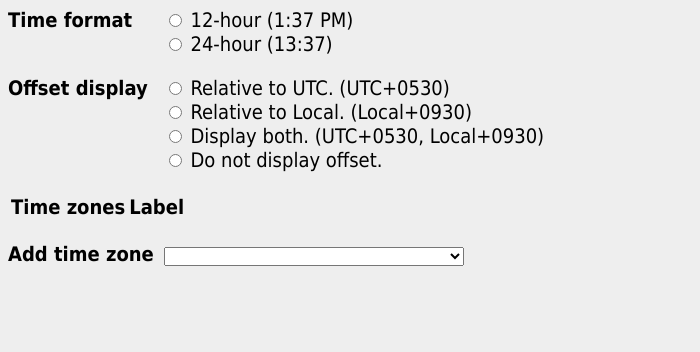
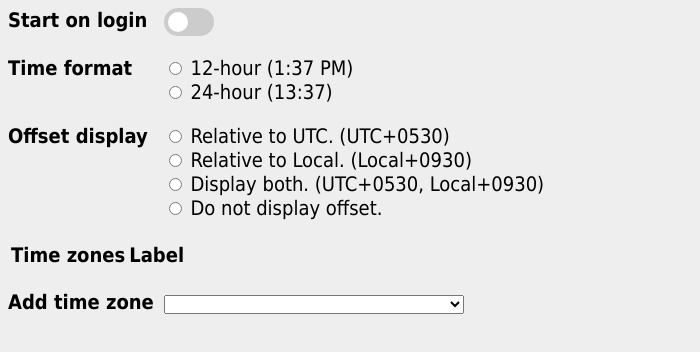
Before and after one commit to kiprobinson/everytime, an Electron app: page settings.html in a window 700 px wide. Drawn offline with Linux system fonts and the light colour scheme; no server answers.

Commit message:
implement autolaunch option

```diff
--- a/main.js
+++ b/main.js
@@ -121,6 +121,7 @@
   initSettingsWindow();
 
   ipc.on('config-updated', function(e, _config) {
+    config.autoLaunch = _config.autoLaunch;
     config.timeFormat = _config.timeFormat;
     config.offsetDisplay = _config.offsetDisplay;
     config.timezones = _config.timezones;
--- a/package.json
+++ b/package.json
@@ -13,6 +13,7 @@
     "node": ">=10.0.0"
   },
   "dependencies": {
+    "auto-launch": "^5.0.5",
     "moment-timezone": "^0.5.25"
   },
   "devDependencies": {
--- a/settings.html
+++ b/settings.html
@@ -33,11 +33,77 @@
     input[type=text], select {
       width: 300px;
     }
+
+    /* The switch - the box around the slider */
+    .switch {
+      position: relative;
+      display: inline-block;
+      width: 50px;
+      height: 28px;
+    }
+
+    /* Hide default HTML checkbox */
+    .switch input {
+      opacity: 0;
+      width: 0;
+      height: 0;
+    }
+
+    /* The slider */
+    .slider {
+      position: absolute;
+      cursor: pointer;
+      top: 0;
+      left: 0;
+      right: 0;
+      bottom: 0;
+      background-color: #ccc;
+      -webkit-transition: .4s;
+      transition: .4s;
+      border-radius: 28px;
+    }
+
+    .slider:before {
+      position: absolute;
+      content: "";
+      height: 20px;
+      width: 20px;
+      left: 4px;
+      bottom: 4px;
+      background-color: white;
+      -webkit-transition: .4s;
+      transition: .4s;
+      border-radius: 50%;
+    }
+
+    input:checked + .slider {
+      background-color: #2196F3;
+    }
+
+    input:focus + .slider {
+      box-shadow: 0 0 1px #2196F3;
+    }
+
+    input:checked + .slider:before {
+      -webkit-transform: translateX(20px);
+      -ms-transform: translateX(20px);
+      transform: translateX(20px);
+    }
   </style>
 </head>
 <body>
   <div class="optionRow">
-    <div class="optionLabel">Time format</div>
+    <div class="optionRow">
+    <div class="optionLabel">Start on login</div>
+    <div class="optionValues">
+      <label class="switch">
+        <input type="checkbox" id="autoLaunch" />
+        <span class="slider round"></span>
+      </label>
+    </div>
+  </div>
+
+  <div class="optionLabel">Time format</div>
     <div class="optionValues">
       <label><input type="radio" name="timeFormat" id="timeFormat_12" value="12" /> 12-hour (1:37 PM)</label>
       <label><input type="radio" name="timeFormat" id="timeFormat_24" value="24" /> 24-hour (13:37)</label>
--- a/settings.js
+++ b/settings.js
@@ -24,6 +24,8 @@ document.addEventListener('DOMContentLoaded', function() {
   const els = (q => document.querySelectorAll(q));
 
   function updateUi() {
+    el('#autoLaunch').checked = (config.autoLaunch === true);
+
     el('#timeFormat_12').checked = (config.timeFormat === 12);
     el('#timeFormat_24').checked = (config.timeFormat === 24);
 
@@ -65,6 +67,7 @@ document.addEventListener('DOMContentLoaded', function() {
   }
 
   function updateConfig() {
+    config.autoLaunch = el('#autoLaunch').checked;
     config.timeFormat = Number(el('input[name=timeFormat]:checked').value);
     config.offsetDisplay = el('input[name=offsetDisplay]:checked').value;
     ipc.send('config-updated', config);
@@ -89,7 +92,7 @@ document.addEventListener('DOMContentLoaded', function() {
   }
 
   //initialize listeners
-  els('input[name=timeFormat], input[name=offsetDisplay]').forEach(e => e.addEventListener('input', updateConfig));
+  els('#autoLaunch, input[name=timeFormat], input[name=offsetDisplay]').forEach(e => e.addEventListener('input', updateConfig));
   el('#addTimeZone').addEventListener('input', handleAddTimezone);
 
   ipc.on('send-config', function(event, _config) {
```
Also changed, not shown: config.js (+19 -1 lines), 1 other file.
